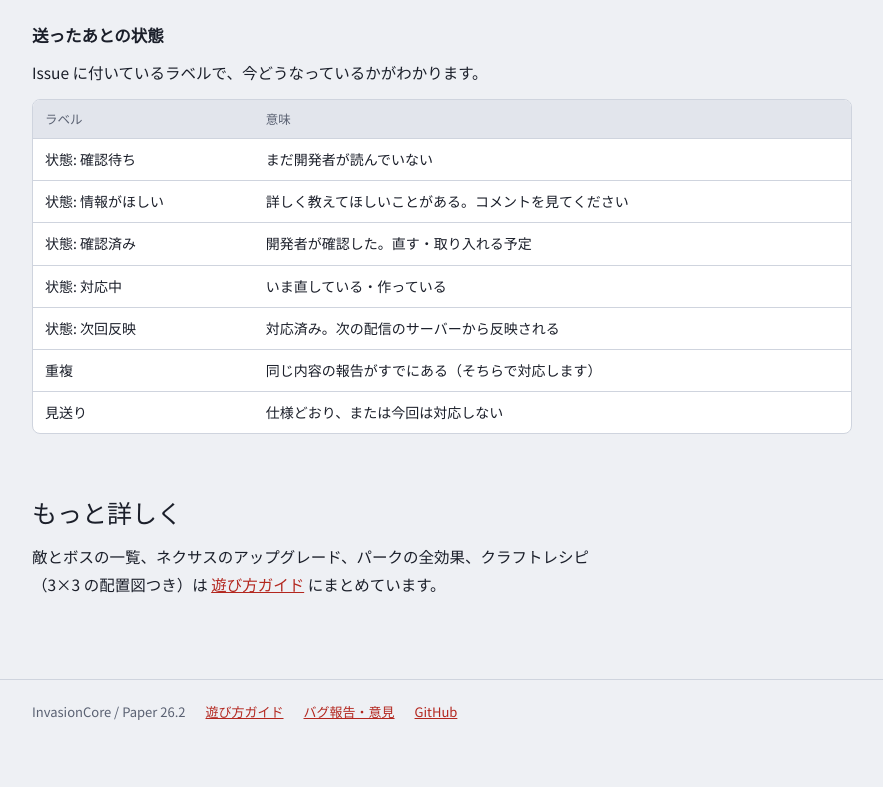
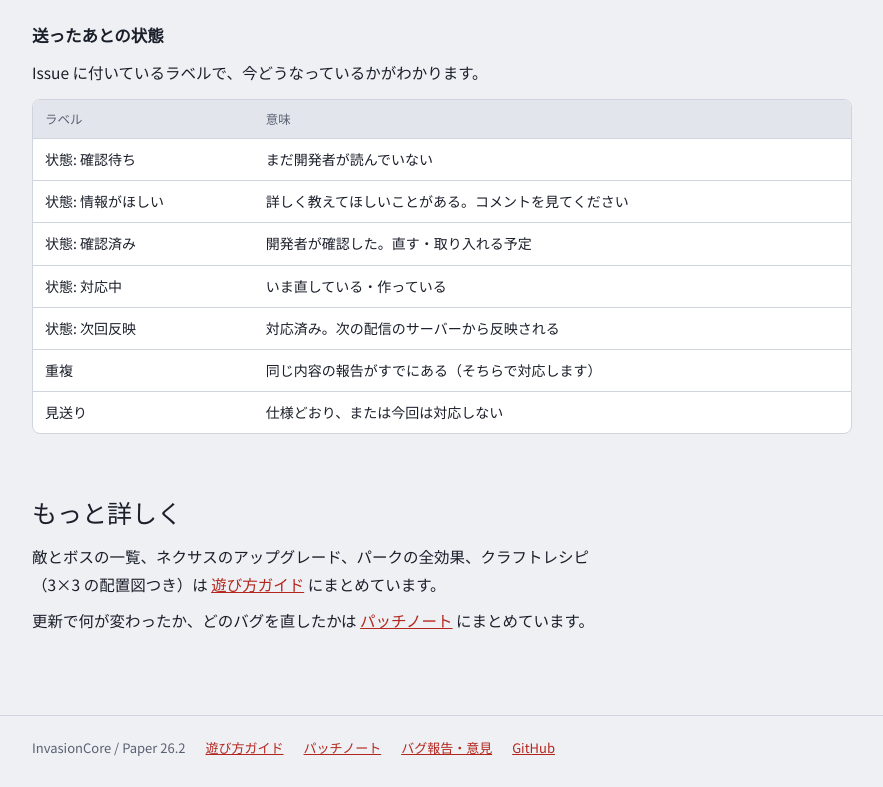
Before and after one commit to Luca3YT/InvasionCore, a plain HTML site: page docs/index.html in a window 1280 px wide. Shown: the part 6382-7169 px from the top of the page, without its empty margins (198-1081 px from the left). Before the commit the page ends 7134 px from the top, so only its background shows below. Drawn offline with Linux system fonts and the light colour scheme; a web font is replaced by a local one.

Commit message:
docs: link the patch notes from the README and participant guides
Patch notes are published as GitHub releases so viewers can see what
changed between streams without reading commits. Link the release list
(not a single tag) so the links stay current as new versions ship.

Co-Authored-By: Claude Opus 5.5 <noreply@anthropic.com>

```diff
--- a/docs/index.html
+++ b/docs/index.html
@@ -292,6 +292,7 @@ footer .inner { display: flex; flex-wrap: wrap; gap: 8px 20px; }
     <section id="more">
       <h2>もっと詳しく</h2>
       <p>敵とボスの一覧、ネクサスのアップグレード、パークの全効果、クラフトレシピ（3×3 の配置図つき）は <a href="usage.html">遊び方ガイド</a> にまとめています。</p>
+      <p>更新で何が変わったか、どのバグを直したかは <a href="https://github.com/Luca3YT/InvasionCore/releases">パッチノート</a> にまとめています。</p>
     </section>
 
   </div>
@@ -301,6 +302,7 @@ footer .inner { display: flex; flex-wrap: wrap; gap: 8px 20px; }
   <div class="inner">
     <span>InvasionCore / Paper 26.2</span>
     <a href="usage.html">遊び方ガイド</a>
+    <a href="https://github.com/Luca3YT/InvasionCore/releases">パッチノート</a>
     <a href="https://github.com/Luca3YT/InvasionCore/issues/new/choose">バグ報告・意見</a>
     <a href="https://github.com/Luca3YT/InvasionCore">GitHub</a>
   </div>
```
Also changed, not shown: 2 other files.
